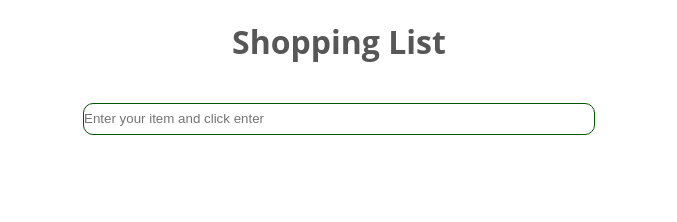
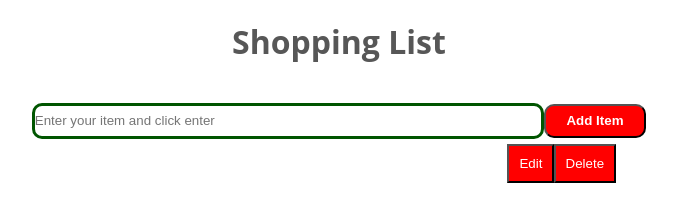
Before and after one commit to saidmaadan/Shopping-List, a plain HTML site: page index.html in a window 1280 px wide. Shown: the whole page, without its empty margins (301-978 px from the left). Drawn offline with nearby package versions, Linux system fonts and the light colour scheme.

Commit message:
Create user interface

```diff
--- a/css/app.js
+++ b/css/app.js
@@ -1,3 +1,6 @@
-$(document).ready(function(){
-
+$(document).ready(function() {
+    $('#list-item, button').click(function() {
+    	var toAdd = $("input[name=list-item]").val();
+        $('#listed-item').append("<p>"+toAdd+"</p>");
+    });
 });
--- a/css/style.css
+++ b/css/style.css
@@ -25,5 +25,40 @@ body{
 	line-height: 30px;
 	margin: auto;
 	border-radius: 10px;
-	border: 1px solid #005500;
+	border: 3px solid #005500;
 }
+.list-field button{
+  width: 10%;
+  line-height: 30px;
+  background: red;
+  border-radius: 10px;
+  text-align: center;
+  color: white;
+  font-weight: bold;
+
+}
+.list{
+	display: inline-block;
+	width: 55%;
+	margin: auto;
+}
+#listed-item{
+	width: 80%;
+	line-height: 35px;
+	margin-top: 40px;
+	background: gray;
+	border-radius: 5px;
+}
+.list .manage-list{
+	width: 20%;
+	float: right;
+	margin-top: -35px;
+}
+.list .manage-list button{
+	/*position: absolute;*/
+	display: inline;
+	padding: 10px;
+	margin-left: -5px;
+	background: red;
+	color: white;
+}
--- a/index.html
+++ b/index.html
@@ -4,7 +4,7 @@
 	<title>Shopping List</title>
 	<script src="http://code.jquery.com/jquery-1.11.0.min.js"></script>
 	<link rel = "stylesheet" href = "css/style.css" type = "text/css">
-	<script type = "text/javascript" scr = "css/app.js"></script>
+	<script type = "text/javascript" src = "css/app.js"></script>
 </head>
 <body>
 	<div class = "main">
@@ -12,11 +12,17 @@
 			<h1>Shopping List</h1>
 		</div>
 		<div class = "list-field">
-			<input type = "text" placeholder = "Enter your item and click enter">
+			<input type = "text" id = "list-item" name = "list-item" placeholder = "Enter your item and click enter"><button>Add Item</button>
 		</div>
 		<div class = "list">
-			<div class = "listed-item"></div>
-			<div class = "manage-list"></div>
+			<div id = "listed-item">
+
+			</div>
+			<div class = "manage-list">
+				<button>Edit</button>
+				<button>Delete</button>
+
+			</div>
 		</div>
 	</div>
 </body>
```
